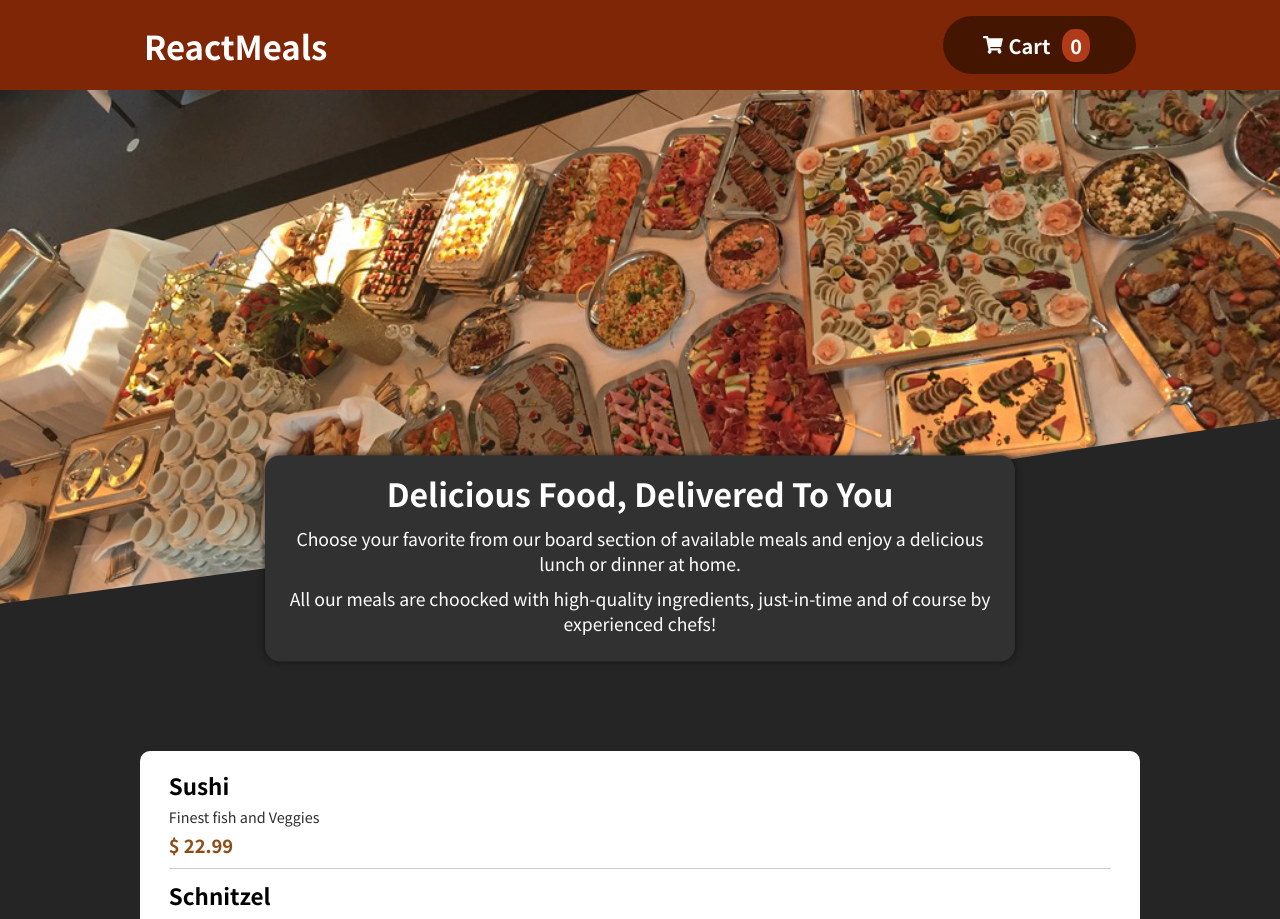
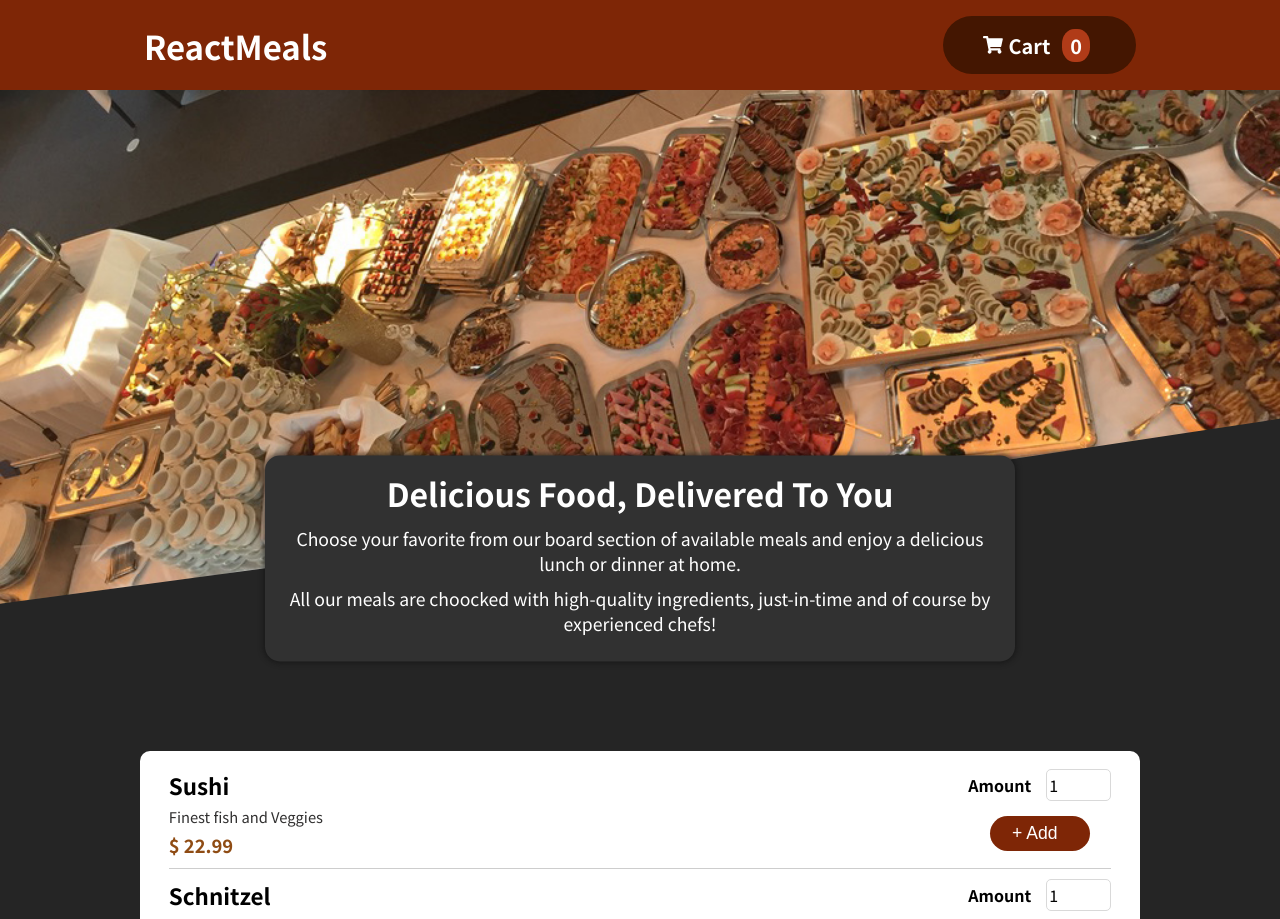
Before and after one commit to Amin-Ansari/ReactMeal, a React (Create React App) app: page / in a window 1280 px wide. Shown: the top 919 px of the page. Built offline with nearby package versions, Linux system fonts and the light colour scheme.

Commit message:
The meals section is done and all of the layout is done

```diff
--- a/src/components/Layout/body/meals/Food.css
+++ b/src/components/Layout/body/meals/Food.css
@@ -12,7 +12,7 @@
 }
 .food-description p:nth-child(2) {
   color: #302f2f;
-  font-size: 0.9rem;
+  font-size: calc(0.8rem + 0.15vw);
 }
 .food-description p:nth-last-child(1) {
   font-weight: bold;
--- a/src/components/Layout/body/meals/Food.js
+++ b/src/components/Layout/body/meals/Food.js
@@ -1,3 +1,5 @@
+import FoodAddingForm from "./FoodAddingForm";
+
 import "./Food.css";
 
 const Food = (props) => {
@@ -8,7 +10,7 @@ const Food = (props) => {
         <p>{props.foodData.description}</p>
         <p>{`$ ${props.foodData.price}`}</p>
       </div>
-      <div className="food-adding-form"></div>
+      <FoodAddingForm />
     </div>
   );
 };
--- /dev/null
+++ b/src/components/Layout/body/meals/FoodAddingForm.css
@@ -0,0 +1,40 @@
+.amount-lable {
+  font-weight: 600;
+  margin-right: 15px;
+}
+.amount-input {
+  width: 65px;
+  font-size: 1rem;
+  padding: 3px 2px;
+  outline: none;
+  border-radius: 5px;
+  border: 1px solid #d9d9d9;
+  font-family: inherit;
+}
+.adding-button-wrapper {
+  display: flex;
+  justify-content: center;
+  align-items: center;
+}
+.adding-button {
+  background-color: #7e2606;
+  color: #fff;
+  transition: all 0.3s;
+  border: none;
+  width: 70%;
+  margin: auto;
+  font-size: calc(0.9rem + 0.2vw);
+  padding: 7px 10px 7px 0px;
+  border-radius: 30px;
+  margin-top: 15px;
+  cursor: pointer;
+}
+.adding-button:hover {
+  background-color: #441601;
+}
+
+@media all and (min-width: 568px) {
+  .adding-button {
+    font-size: 1.1rem;
+  }
+}
--- /dev/null
+++ b/src/components/Layout/body/meals/FoodAddingForm.js
@@ -0,0 +1,26 @@
+import "./FoodAddingForm.css";
+
+const FoodAddingForm = (props) => {
+  return (
+    <div className="food-adding-form">
+      <div>
+        <label className="amount-lable" htmlFor="amount-input">
+          Amount
+        </label>
+        <input
+          className="amount-input"
+          id="amount-input"
+          type="number"
+          defaultValue={1}
+        />
+      </div>
+      <div className="adding-button-wrapper">
+        <button type="submit" className="adding-button">
+          + Add
+        </button>
+      </div>
+    </div>
+  );
+};
+
+export default FoodAddingForm;
```
